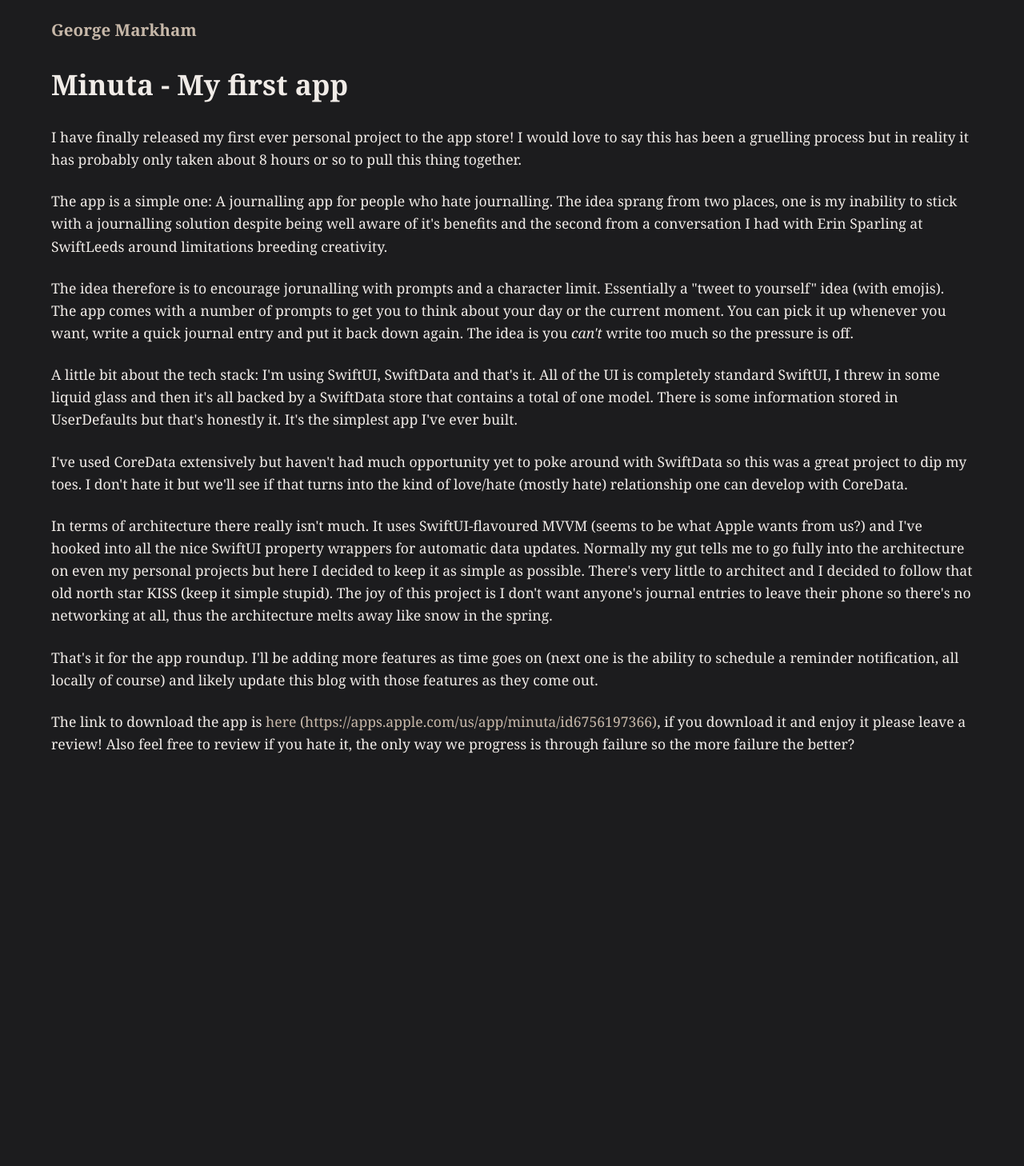
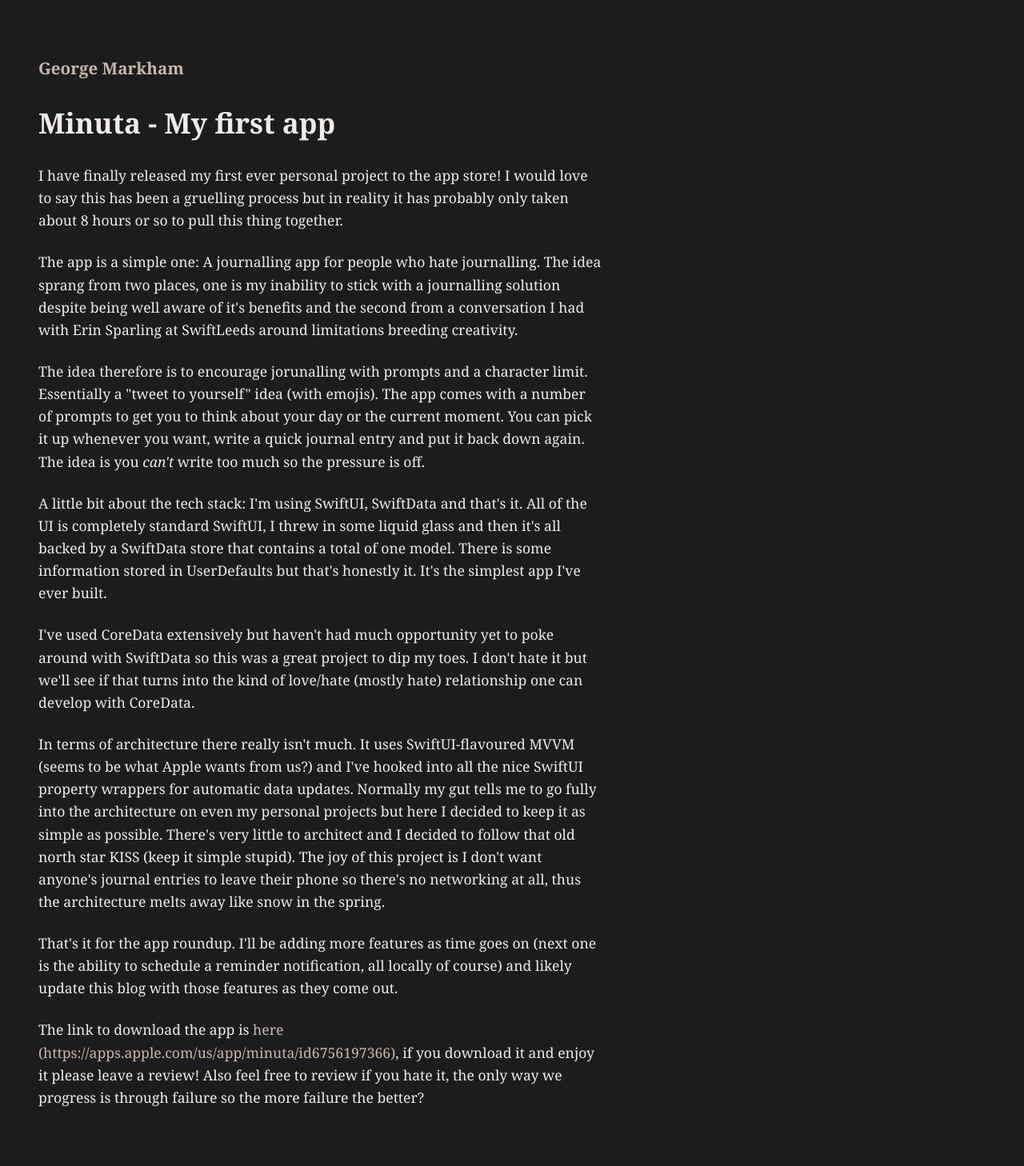
Before and after one commit to GeorgeMarkham/georgemarkham.github.io, a Jekyll site: the page built from _posts/2025-12-08-Minuta.html, in a window 1280 px wide. Shown: the whole page at 80% size. Built offline with Jekyll 4.4.1, drawn with Linux system fonts in a browser that asks for light colours; before the commit the page ends 968 px from its top, so only the background shows below that.

Commit message:
Update layout

```diff
--- a/_layouts/default.html
+++ b/_layouts/default.html
@@ -75,8 +75,6 @@
     .post-content {
       line-height: 1.6;
       font-size: 1.1rem;
-      margin-left: 5vw;
-      margin-right: 5vw;
     }
     .post-content p { margin-bottom: 1.5rem; }
     .post-content h2 { margin-top: 2rem; color: var(--putty); }
--- a/_posts/2025-12-08-Minuta.html
+++ b/_posts/2025-12-08-Minuta.html
@@ -3,9 +3,9 @@
 title: "Minuta"
 date: 2025-12-08
 ---
-<div class="post-content">
-<h3><a href="{{ site.baseurl }}/">George Markham</a></h3>
-<h1> Minuta - My first app</h1>
+<div class="container post-content">
+    <h3><a href="{{ site.baseurl }}/">George Markham</a></h3>
+    <h1> Minuta - My first app</h1>
     <p>I have finally released my first ever personal project to the app store! I would love to say this has been a gruelling process but in reality it has probably only taken about 8 hours or so to pull this thing together.</p>
 
     <p>The app is a simple one: A journalling app for people who hate journalling. The idea sprang from two places, one is my inability to stick with a journalling solution despite being well aware of it's benefits and the second from a conversation I had with Erin Sparling at SwiftLeeds around limitations breeding creativity.</p>
```
